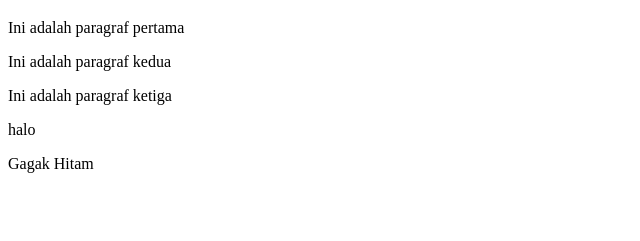
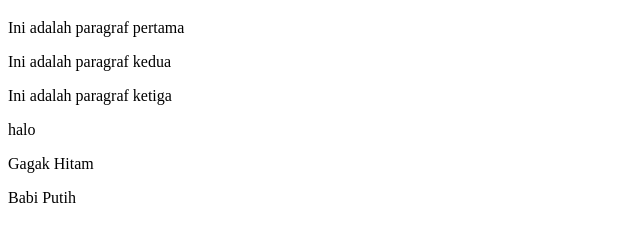
Before and after one commit to Jeslorne/PRAKTEK-06-GITHUB, a plain HTML site: page index.html in a window 1280 px wide. Shown: the part 61-302 px from the top of the page, without its empty margins (0-640 px from the left). Drawn offline with Linux system fonts and the light colour scheme.

Commit message:
Babi Putih

```diff
--- a/index.html
+++ b/index.html
@@ -12,6 +12,6 @@
     <p>Ini adalah paragraf ketiga</p>
     <p>halo</p>
     <p>Gagak Hitam</p>
-
+    <p>Babi Putih</p>
 </body>
 </html>
```
